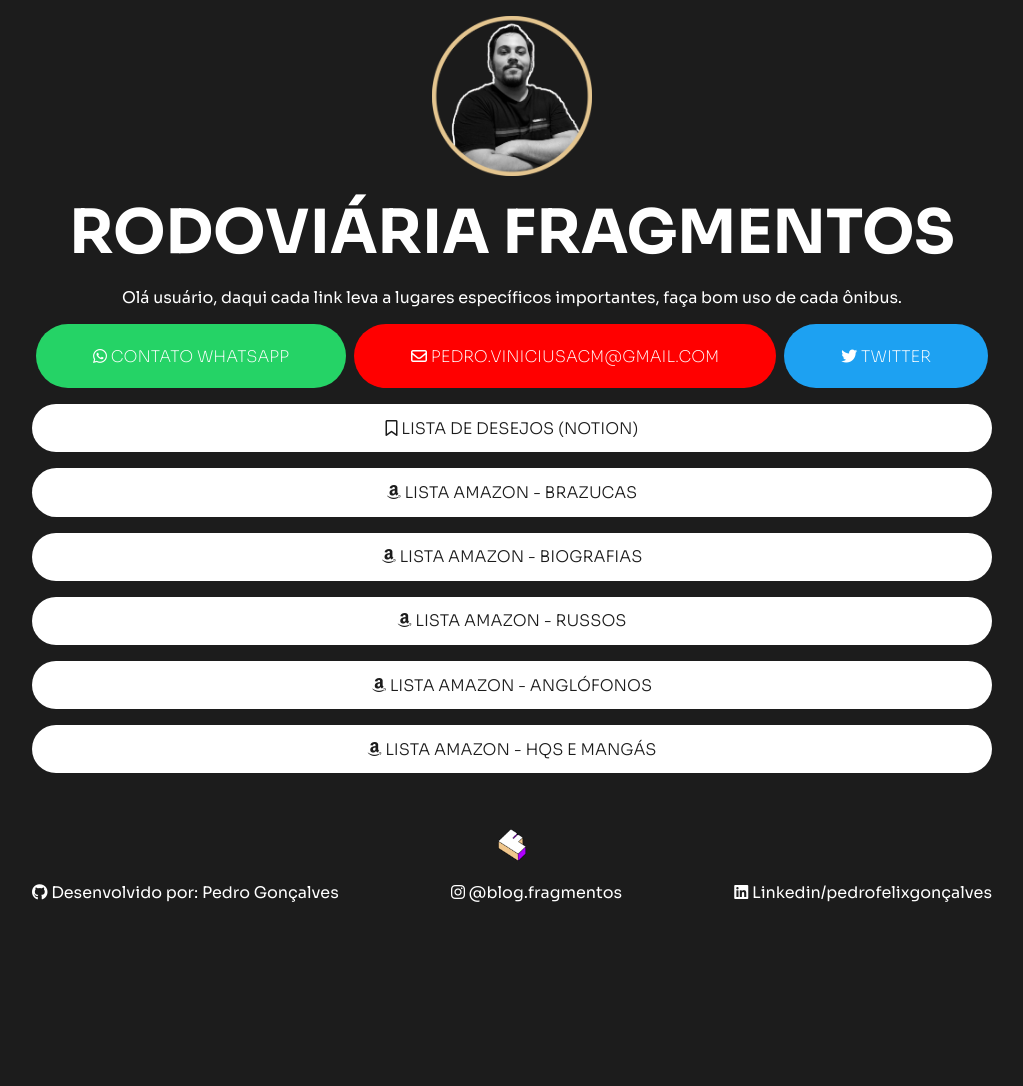
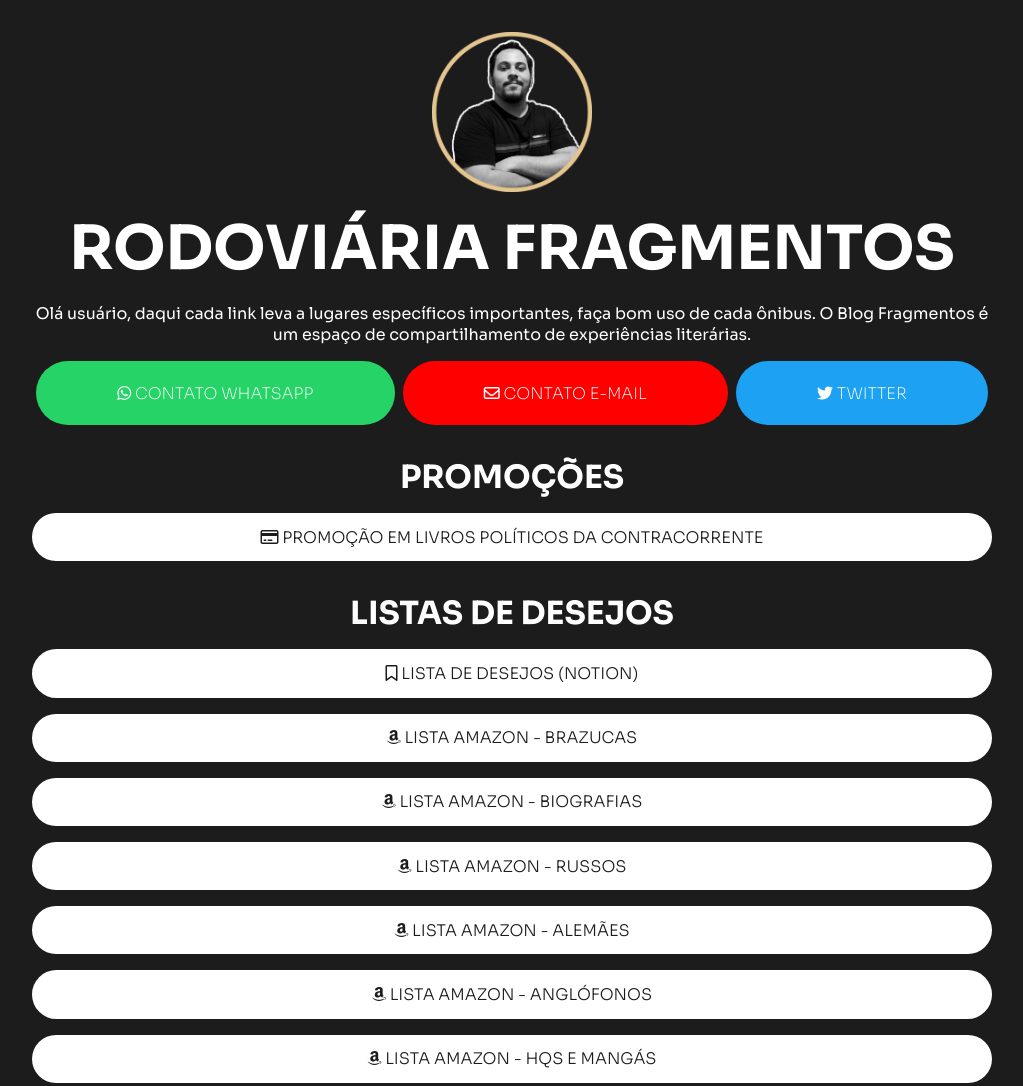
Before and after one commit to pedrofelixg/rodoviaria_fragmentos, a plain HTML site: page index.html in a window 1280 px wide. Shown: the top 1086 px of the page, without its empty margins (128-1151 px from the left). Before the commit the page ends 919 px from the top, so only its background shows below. Drawn offline with Linux system fonts and the light colour scheme.

Commit message:
atualizações de design e inserção de sessões de links

```diff
--- a/assets/css/header/perfil.css
+++ b/assets/css/header/perfil.css
@@ -1,6 +1,7 @@
 .cabecalho__perfil{
     width: 10rem;
     padding-top: 1rem;
+    margin-top: 1rem;
 }
 
 @media screen and (max-width: 800px) {
--- a/assets/css/main/main.css
+++ b/assets/css/main/main.css
@@ -10,3 +10,15 @@
     padding: 0.85rem;
     border-radius: 5rem;
 }
+
+.sectionTitle{
+    text-transform: uppercase;
+    font-size: 2rem;
+    margin-bottom: 1rem;
+}
+
+@media screen and (max-width: 800px) {
+    .sectionTitle{
+        font-size: 1.6rem;
+    }
+}
--- a/assets/css/rodape/rodape__flex.css
+++ b/assets/css/rodape/rodape__flex.css
@@ -1,6 +1,7 @@
 .rodape__flex{
     display: flex;
     justify-content: space-between;
+    align-items: center;
 }
 
 @media screen and (max-width: 800px) {
--- a/index.html
+++ b/index.html
@@ -25,7 +25,7 @@
     <header class="cabecalho">
         <img src="./assets/img/icon_perfil_alt.png" alt="ícone do perfil" class="cabecalho__perfil">
         <h1 class="cabecalho__title">Rodoviária Fragmentos</h1>
-        <p class="cabecalho__subtitle">Olá usuário, daqui cada link leva a lugares específicos importantes, faça bom uso de cada ônibus.</p>
+        <p class="cabecalho__subtitle">Olá usuário, daqui cada link leva a lugares específicos importantes, faça bom uso de cada ônibus. O Blog Fragmentos é um espaço de compartilhamento de experiências literárias.</p>
     </header>
 
     <aside class="contato">
@@ -34,7 +34,7 @@
         </div>
 
         <div class="email">
-            <p><a href="mailto:pedro.viniciusacm@gmail.com" target="_blank"><i class="fa-regular fa-envelope"></i>  pedro.viniciusacm@gmail.com</a></p>
+            <p><a href="mailto:pedro.viniciusacm@gmail.com" target="_blank"><i class="fa-regular fa-envelope"></i>  contato e-mail</a></p>
         </div>
 
         <div class="twitter">
@@ -43,6 +43,14 @@
     </aside>
 
     <main class="arvoresLinks">
+
+        <section class="promo">
+            <h3 class="sectionTitle">promoções</h3>
+            <p><a href="https://loja-editoracontracorrente.com.br/loja/" target="_blank"><i class="fa-regular fa-credit-card"></i>   Promoção em Livros Políticos da Contracorrente</a></p>
+        </section>
+
+        <section class="wishlist">
+            <h3 class="sectionTitle">listas de desejos</h3>
             <div class="desejosNotion">
                 <p><a href="https://extreme-octopus-ecb.notion.site/LISTA-DE-DESEJOS-DOS-LIVROS-1530e57794a9418a9b69abf9ff7746a7" target="_blank"><i class="fa-regular fa-bookmark"></i>   Lista de Desejos (Notion)</a></p>
             </div>
@@ -55,12 +63,16 @@
             <div class="amazon rus">
                 <p><a href="https://www.amazon.com.br/hz/wishlist/ls/1V79DKZUTV5ZS?ref_=wl_share" target="_blank"><i class="fa-brands fa-amazon"></i>   Lista Amazon - Russos</a></p>
             </div>
+            <div class="amazon de">
+                <p><a href="https://www.amazon.com.br/hz/wishlist/ls/1LJGIJPV6ML9D?ref_=wl_share" target="_blank"><i class="fa-brands fa-amazon"></i>   LISTA AMAZON - ALEMÃES</a></p>
+            </div>
             <div class="amazon anglo">
                 <p><a href="https://www.amazon.com.br/hz/wishlist/ls/3ELQZF7NIO05V?ref_=wl_share" target="_blank"><i class="fa-brands fa-amazon"></i>   Lista Amazon - Anglófonos</a></p>
             </div>
             <div class="amazon hq">
                 <p><a href="https://www.amazon.com.br/hz/wishlist/ls/3HI8NWSQ7NW0D?ref_=wl_share" target="_blank"><i class="fa-brands fa-amazon"></i>   Lista Amazon - HQs e Mangás</a></p>
             </div>
+        </section>
     </main>
 
     <footer class="rodape">
```
Lines whose indentation alone changed are shown as unchanged.
